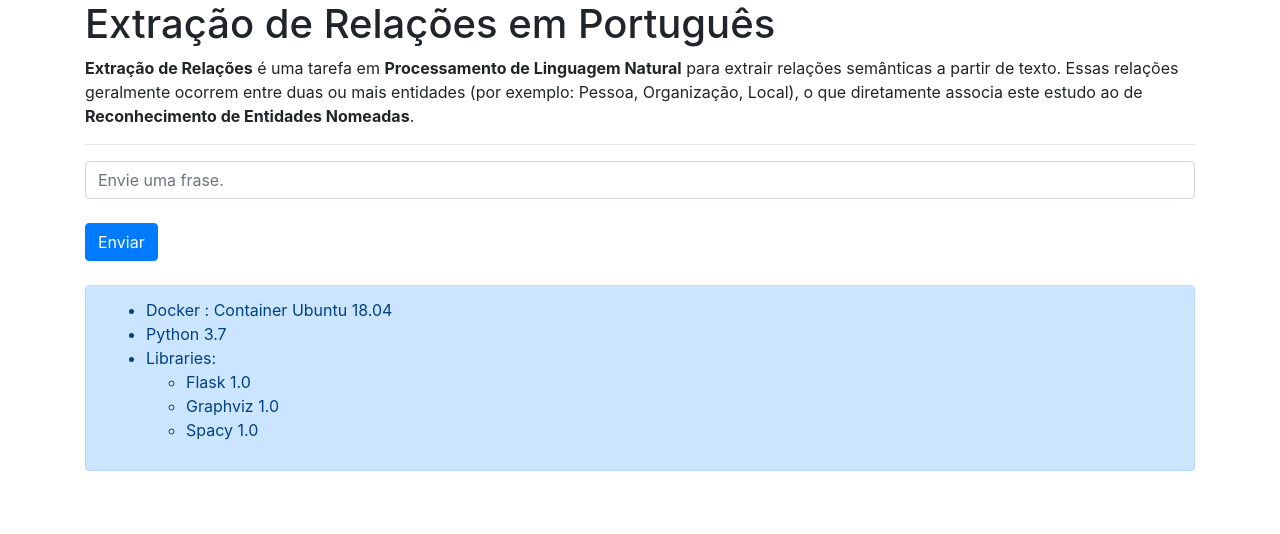
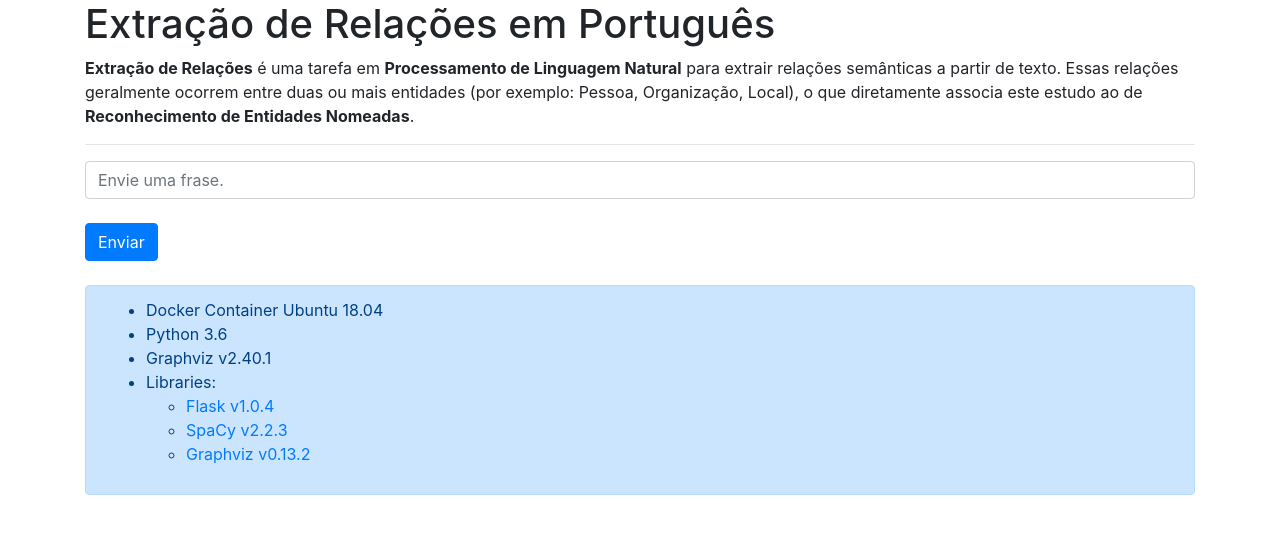
Before and after one commit to marcosspalenza/PTBR_RelationExtraction, a Flask app: template templates/index.html in a window 1280 px wide. Shown: the top 534 px of the page. Run offline with Flask 2, Linux system fonts and the light colour scheme; the template is opened without the code that fills it, so the values that code supplies are empty; some libraries are stand-ins or nearby versions.

Commit message:
Include text for system requirements
Actual version tested and online.

```diff
--- a/templates/index.html
+++ b/templates/index.html
@@ -23,13 +23,14 @@
     <br>
     <div class="alert alert-primary" role="alert">
     <ul>
-        <li>Docker : Container Ubuntu 18.04</li>
-        <li>Python 3.7</li>
+        <li>Docker Container Ubuntu 18.04</li>
+        <li>Python 3.6</li>
+        <li>Graphviz v2.40.1</li>
         <li>Libraries:</li>
         <ul>
-            <li>Flask 1.0</li>
-            <li>Graphviz 1.0</li>
-            <li>Spacy 1.0</li>
+            <li><a href="https://flask.palletsprojects.com/" target="blank_">Flask v1.0.4</a></li>
+            <li><a href="https://spacy.io/" target="blank_">SpaCy v2.2.3</a></li>
+            <li><a href="https://www.graphviz.org/" target="blank_">Graphviz v0.13.2</a></li>
         </ul>
     </ul>
     </div>
```
Also changed, not shown: README.md.
